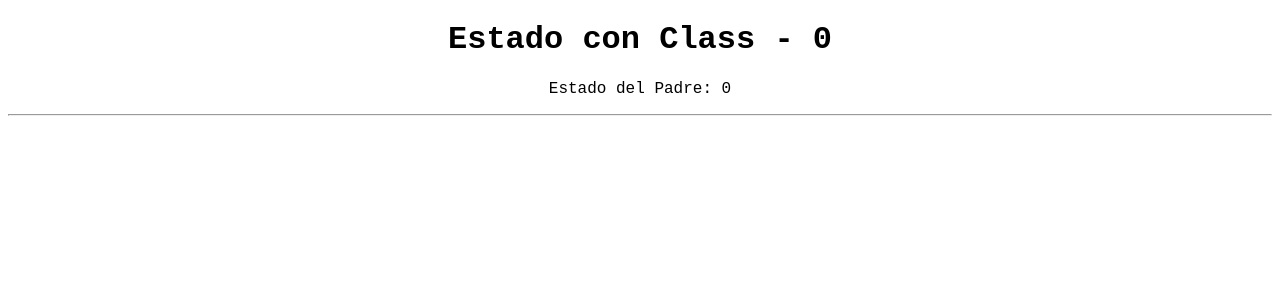
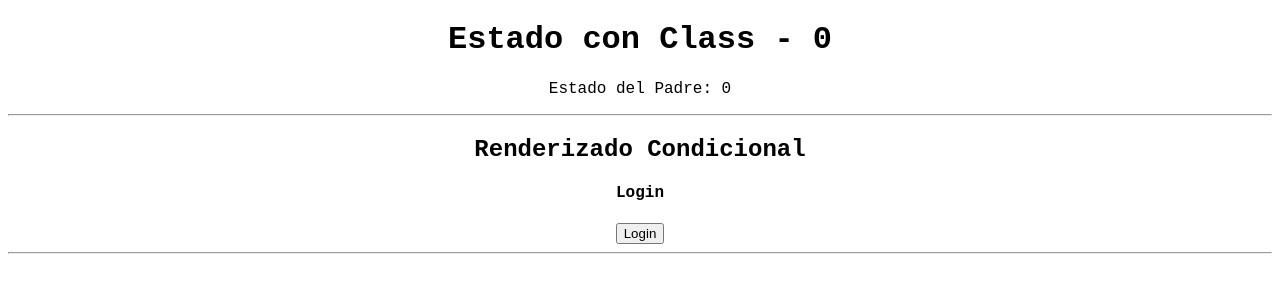
Before and after one commit to jesushdz97/curso_jhonmircha, a React (Create React App) app: page / in a window 1280 px wide. Shown: the top 300 px of the page. Built offline with nearby package versions, Linux system fonts and the light colour scheme.

Commit message:
renderizado condicional

```diff
--- a/src/App.js
+++ b/src/App.js
@@ -1,10 +1,12 @@
 import './App.css';
+import RenderizadoCondicional from './components/RenderizadoCondicional';
 import StateClass from './components/StateClass';
 
 function App() {
   return (
     <div className="App">
       <StateClass />
+      <RenderizadoCondicional />
     </div>
   );
 }
--- /dev/null
+++ b/src/components/RenderizadoCondicional.jsx
@@ -0,0 +1,23 @@
+import React, { Component } from 'react'
+
+const Login = () => <h4> Login </h4>
+const Logout = () => <h4> Logout </h4>
+
+class RenderizadoCondicional extends Component {
+  constructor(props) {
+    super(props)
+    this.state = { session: true }
+  }
+
+  render() {
+    return (
+      <>
+        <h2>Renderizado Condicional </h2>
+        {this.state.session ? <Login /> : <Logout />}
+        <button onClick={() => this.setState({ session: !this.state.session })}> Login </button> <hr />
+      </>
+    )
+  }
+}
+
+export default RenderizadoCondicional
```
